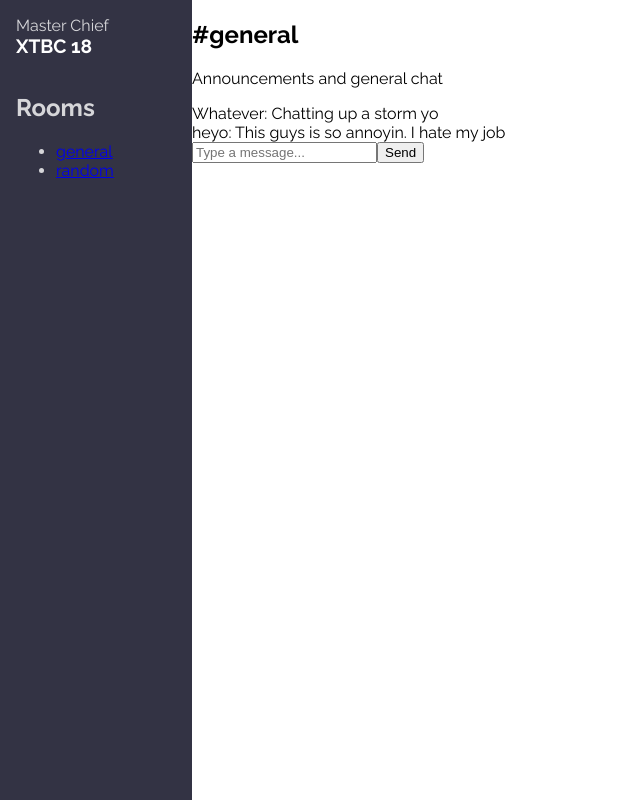
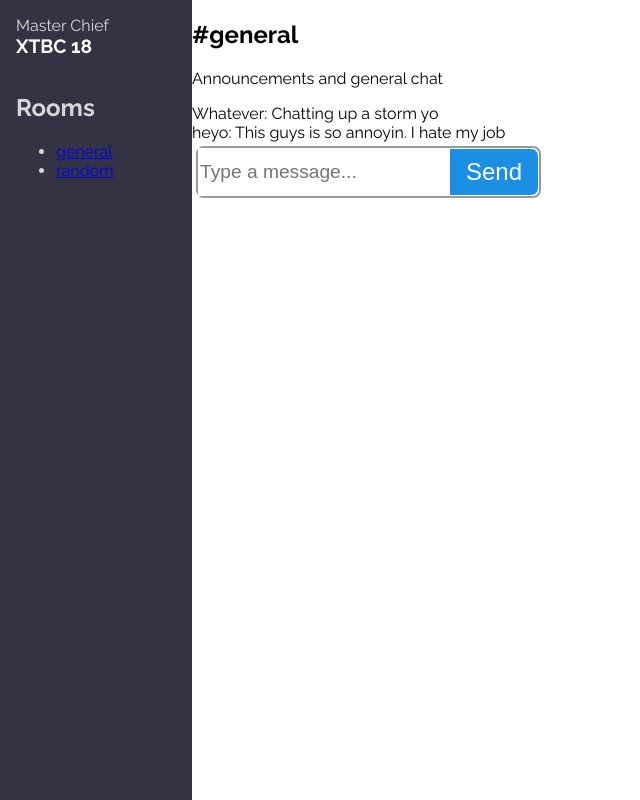
Before and after one commit to To08m/chatarang, a React (Create React App) app: page / in a window 1280 px wide. Shown: the whole page, without its empty margins (0-640 px from the left). Built offline with nearby package versions, Linux system fonts and the light colour scheme; the HTML template or start-up script is replaced by a standard one.

Commit message:
style input message form

```diff
--- a/src/MessageForm.js
+++ b/src/MessageForm.js
@@ -15,18 +15,60 @@
 
     render(){
         return(
-            <form className = "MessageForm" onSubmit={this.handleSubmit}>
+            <form className = "MessageForm" onSubmit={this.handleSubmit} style= {styles.messageForm}>
                 <input
                     type="text"
                     name="body"
                     placeholder="Type a message..."
                     value = {this.state.body}
                     onChange = {this.handleChange}
+                    style = {styles.input}
                  />
-                <button type = "submit">Send</button>
+                <button type = "submit" style={styles.button}>Send</button>
             </form>
         )
     }
 }
 
+const styles ={
+    messageForm: {
+        backgroundColor: 'white',
+        height: '3rem',
+        display: 'flex',
+        alignItems: 'stretch',
+        border: '2px solid #999',
+        borderRadius: '0.5rem',
+        margin: '0.25rem',
+        padding: 0,
+      },
+
+    chatIcon: {
+        display: 'flex',
+        borderRadius: '0.5rem',
+        alignItems: 'center',
+        backgroundColor: 'white',
+        color: '#ccc',
+        padding: '0 0.5rem',
+        fontSize: '1.2rem',
+      },
+
+      input: {
+        flex: 1,
+        fontSize: '1.2rem',
+        border: 0,
+      },
+
+
+      button: {
+        fontSize: '1.5rem',
+        backgroundColor: '#1A8FE3',
+        color: 'white',
+        paddingLeft: '1rem',
+        paddingRight: '1rem',
+        borderTopRightRadius: '0.5rem',
+        borderBottomRightRadius: '0.5rem',
+        border: '1px solid white',
+      },
+}
+
 export default MessageForm
```
